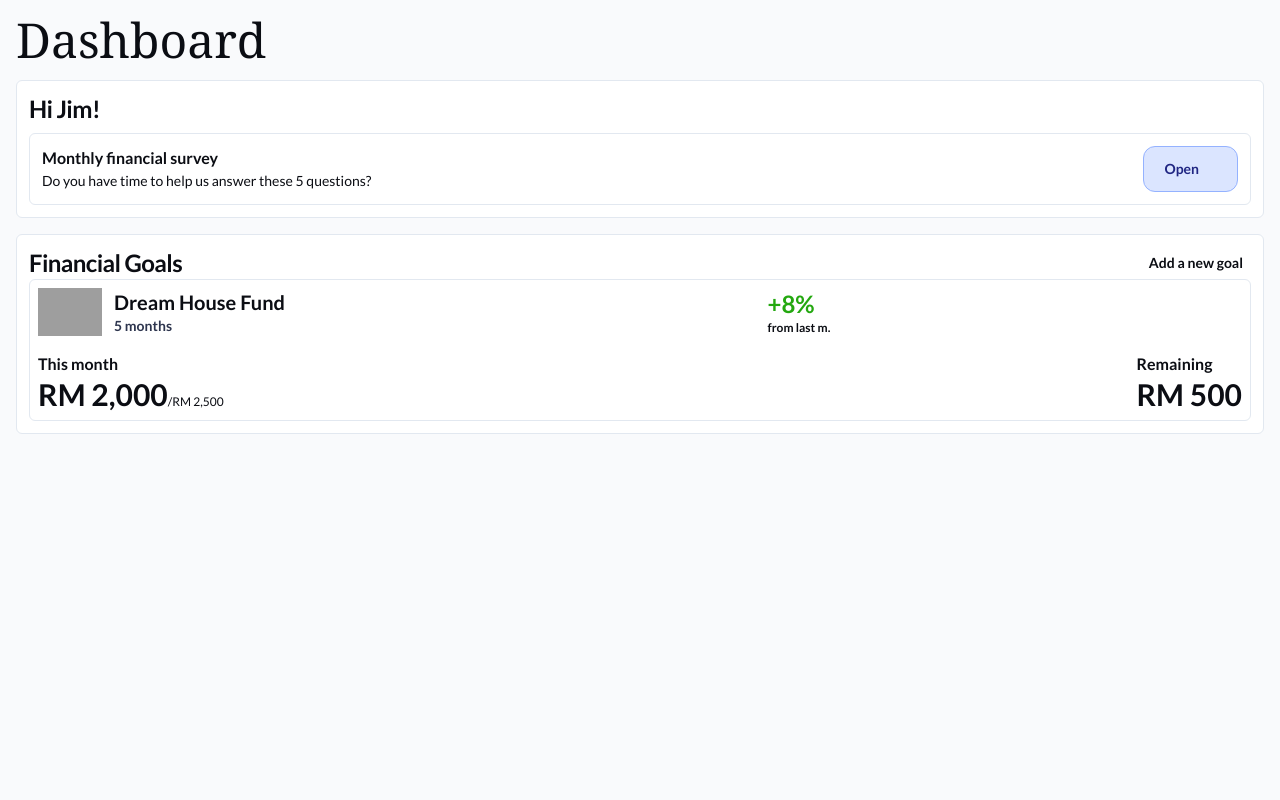
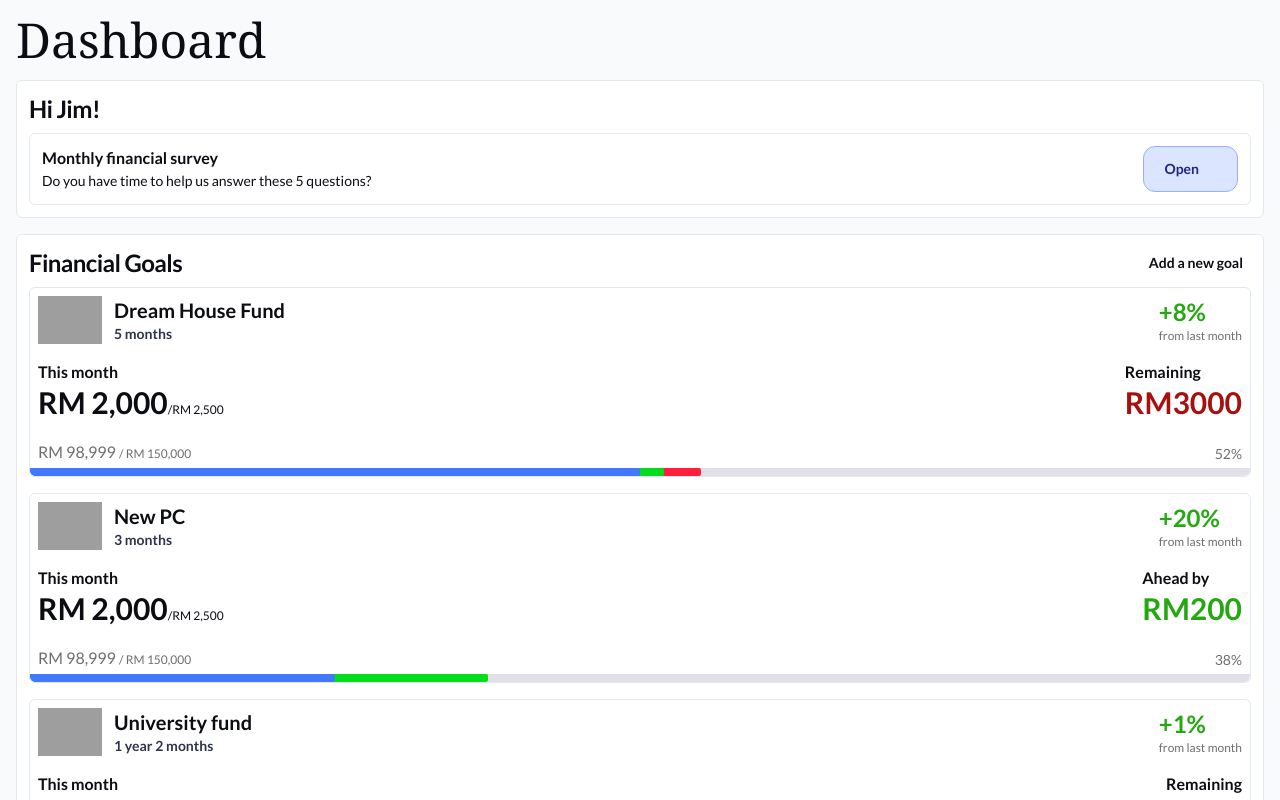
Before and after one commit to edmundlzen/ai-fin-web, a Next.js app: page /dashboard in a window 1280 px wide. Built offline with nearby package versions, Linux system fonts and the light colour scheme; grey boxes are pictures that could not be loaded; some icons are missing; a web font is replaced by a local one; what tailwindcss-hero-patterns would draw is missing.

Commit message:
Add external image source and update styles***
***Update color palette and add positive feedback styles

```diff
--- a/next.config.js
+++ b/next.config.js
@@ -23,6 +23,10 @@ const config = {
         protocol: "https",
         hostname: "em-content.zobj.net",
       },
+      {
+        protocol: "https",
+        hostname: "picsum.photos",
+      },
     ],
   },
 };
--- a/src/pages/dashboard.tsx
+++ b/src/pages/dashboard.tsx
@@ -1,9 +1,10 @@
 import { Box, Emoji } from "~/components";
 import { Icon } from "@iconify-icon/react";
+import { useEffect, useState } from "react";
 
 export default function Dashboard() {
   return (
-    <main className="bg-background flex h-screen flex-col justify-start gap-y-4 overflow-y-scroll p-4 first-letter:items-center">
+    <main className="flex h-screen flex-col justify-start gap-y-4 overflow-y-scroll bg-background p-4 first-letter:items-center">
       <div className="w-full">
         <h1 className="font-serif text-5xl">Dashboard</h1>
       </div>
@@ -23,16 +24,84 @@ export default function Dashboard() {
             Add a new goal
           </button>
         </div>
+        <div className="mt-2 flex w-full flex-col items-start justify-center gap-y-4">
           <FinancialGoalCard
             title="Dream House Fund"
             emoji="house"
             estimatedDate="5 months"
             percentageGrowthFromLastMonth={8}
             currentMonthSavings={2000}
-          currentMonthGoal={2500}
-          targetAmount={150000}
-          oldSavedAmount={90000}
+            currentMonthGoal={5000}
+            targetAmount={100000}
+            oldSavedAmount={50000}
           />
+          <FinancialGoalCard
+            title="New PC"
+            emoji="laptop"
+            estimatedDate="3 months"
+            percentageGrowthFromLastMonth={20}
+            currentMonthSavings={1000}
+            currentMonthGoal={800}
+            targetAmount={8000}
+            oldSavedAmount={2000}
+          />
+          <FinancialGoalCard
+            title="University fund"
+            emoji="graduation-cap"
+            estimatedDate="1 year 2 months"
+            percentageGrowthFromLastMonth={1}
+            currentMonthSavings={500}
+            currentMonthGoal={500}
+            targetAmount={100000}
+            oldSavedAmount={100000 - 500}
+          />
+        </div>
+      </Box>
+      <Box className="flex h-fit w-full flex-col items-center p-3">
+        <h2 className="w-full text-xl font-bold tracking-tight">
+          Total saved this month
+        </h2>
+        <div className="flex w-full items-baseline">
+          <h3 className="mt-1 text-4xl font-bold">RM 2,405</h3>
+          <div className="ml-4 flex items-center justify-center gap-x-1 rounded-xl border border-positive-border bg-positive-background p-[0.1rem] px-1 text-xs font-bold text-positive">
+            <Icon icon="ant-design:rise-outlined" className="text-positive" />
+            25%
+          </div>
+          <div className="ml-2 text-xs text-tertiary-text">from last month</div>
+        </div>
+        <div className="mt-2">
+          <CircleProgressBar percentage={90} amount="RM 2,500" />
+        </div>
+        <div className="mt-4 flex items-center gap-x-4">
+          <div className="flex items-center text-sm text-tertiary-text">
+            <div className="mr-1 h-4 w-4 rounded-md bg-[#3e48d0]" />
+            Current saved
+            <span className="ml-2 font-bold text-tertiary-text">67%</span>
+          </div>
+          <div className="flex items-center text-sm text-tertiary-text">
+            <div className="mr-1 h-4 w-4 rounded-md bg-[#d9d9d9]" />
+            Remaining
+            <span className="ml-2 font-bold text-tertiary-text">33%</span>
+          </div>
+        </div>
+      </Box>
+      <Box className="min-h-1/5 flex h-fit w-full flex-col items-center p-3">
+        <h2 className="w-full text-2xl font-bold tracking-tight">
+          Recommended for you
+        </h2>
+        <Box className="mt-2 grid h-24 w-full grid-cols-3 gap-2 overflow-hidden">
+          <img
+            src="https://picsum.photos/500/300"
+            alt="Random image"
+            className="col-span-1 h-full w-full object-cover"
+          />
+          <div className="col-span-2 flex items-center justify-start">
+            <p className="line-clamp-3 w-full text-pretty">
+              Lorem ipsum dolor sit consectetur adipiscing elit. Nulla nec
+              fringilla odio. Nulla facilisi. Nulla facilisi. Nulla facilisi.
+            </p>
+          </div>
+        </Box>
       </Box>
     </main>
   );
@@ -82,18 +151,19 @@ function FinancialGoalCard({
   oldSavedAmount: number;
 }) {
   return (
-    <Box className="flex w-full flex-col items-center justify-start p-2">
+    <Box className="flex w-full flex-col items-center justify-start">
+      <div className="flex w-full flex-col items-center justify-start p-2">
         <div className="flex h-12 w-full items-center">
           <Emoji name={emoji} className="h-full" />
           <div className="ml-3 mr-2 min-w-0 flex-grow">
             <h3 className="overflow-hidden text-ellipsis whitespace-nowrap text-xl font-bold">
               {title}
             </h3>
-          <h4 className="text-secondary-text text-sm font-semibold">
+            <h4 className="text-sm font-semibold text-secondary-text">
               {estimatedDate}
             </h4>
           </div>
-        <div className="w-fit flex-1">
+          <div className="w-fit">
             <h3
               className={
                 "text-2xl font-bold" +
@@ -106,8 +176,8 @@ function FinancialGoalCard({
               {percentageGrowthFromLastMonth > 0 ? "+" : "-"}
               {percentageGrowthFromLastMonth}%
             </h3>
-          <h4 className="whitespace-nowrap text-xs font-semibold">
-            from last m.
+            <h4 className="whitespace-nowrap text-xs text-tertiary-text">
+              from last month
             </h4>
           </div>
         </div>
@@ -119,10 +189,179 @@ function FinancialGoalCard({
             </h3>
           </div>
           <div className="ml-4">
-          <h4 className="font-semibold">Remaining</h4>
-          <h3 className="text-3xl font-bold">RM 500</h3>
+            <h4 className="font-semibold">
+              {currentMonthSavings - currentMonthGoal > 0
+                ? "Ahead by"
+                : "Remaining"}
+            </h4>
+            <h3
+              className={
+                "text-3xl font-bold" +
+                " " +
+                (currentMonthSavings - currentMonthGoal === 0
+                  ? "text-tertiary-text"
+                  : currentMonthSavings - currentMonthGoal > 0
+                    ? "text-positive"
+                    : "text-negative")
+              }
+            >
+              {(currentMonthSavings - currentMonthGoal !== 0 ? "RM" : "-") +
+                (currentMonthSavings - currentMonthGoal
+                  ? Math.abs(currentMonthSavings - currentMonthGoal)
+                  : "")}
+            </h3>
           </div>
+        </div>
+      </div>
+      <div className="mt-3 flex w-full items-end justify-between px-2">
+        <div className="font-medium text-tertiary-text">
+          RM 98,999{" "}
+          <span className="text-xs font-normal text-tertiary-text">
+            / RM 150,000
+          </span>
+        </div>
+        <div className="text-sm font-medium text-tertiary-text">
+          {Math.round(
+            ((oldSavedAmount + currentMonthSavings) / targetAmount) * 100,
+          )}
+          %
+        </div>
+      </div>
+      <div className="relative mt-1 h-2 w-full overflow-hidden rounded-b-md bg-[#e1e0e9]">
+        <div
+          className="absolute left-0 top-0 h-2 rounded-r-sm bg-[#ff1f3d]"
+          style={{
+            width: `${((oldSavedAmount + currentMonthGoal) / targetAmount) * 100}%`,
+          }}
+        />
+        <div
+          className="absolute left-0 top-0 h-2 rounded-r-sm bg-[#02de1b]"
+          style={{
+            width: `${((oldSavedAmount + currentMonthSavings) / targetAmount) * 100}%`,
+          }}
+        />
+        <div
+          className="absolute left-0 top-0 h-2 rounded-r-sm bg-[#4277ff]"
+          style={{
+            width: `${(oldSavedAmount / targetAmount) * 100}%`,
+          }}
+        />
       </div>
     </Box>
   );
 }
+
+function CircleProgressBar({
+  percentage,
+  amount,
+}: {
+  percentage: number;
+  amount: string;
+}) {
+  const circleRadius = 50;
+  const totalSpace = 0.2;
+  const circleCircumference = 2 * Math.PI * circleRadius;
+  const maxCircleCircumference = circleCircumference * 0.75;
+  const [displayedPercentage, setDisplayedPercentage] = useState(0);
+  const delay = 0.5;
+
+  useEffect(() => {
+    setTimeout(() => {
+      setDisplayedPercentage(percentage);
+    }, delay * 1000);
+  }, [percentage]);
+
+  return (
+    <div className="relative">
+      <svg
+        className="loader-svg"
+        width="280"
+        height="280"
+        viewBox="0 0 130 130"
+      >
+        {displayedPercentage < 50 && (
+          <>
+            <circle
+              className="loader primary"
+              cx="65"
+              cy="65"
+              r={circleRadius}
+              style={{
+                strokeDasharray:
+                  (displayedPercentage * maxCircleCircumference) / 100 -
+                  ((totalSpace / 2) *
+                    maxCircleCircumference *
+                    (100 - displayedPercentage)) /
+                    100 +
+                  ", " +
+                  circleCircumference,
+                transform: "rotate(135deg)",
+              }}
+            />
+            <circle
+              className="loader grey"
+              cx="65"
+              cy="65"
+              r={circleRadius}
+              style={{
+                strokeDasharray:
+                  maxCircleCircumference -
+                  (displayedPercentage * maxCircleCircumference) / 100 -
+                  ((totalSpace / 2) *
+                    maxCircleCircumference *
+                    displayedPercentage) /
+                    100 +
+                  ", " +
+                  circleCircumference,
+                transform: `scaleX(-1) rotate(135deg)`,
+              }}
+            />
+          </>
+        )}
+        {displayedPercentage > 50 && (
+          <>
+            <circle
+              className="loader grey"
+              cx="65"
+              cy="65"
+              r={circleRadius}
+              style={{
+                strokeDasharray:
+                  maxCircleCircumference -
+                  (displayedPercentage * maxCircleCircumference) / 100 -
+                  ((totalSpace / 2) *
+                    maxCircleCircumference *
+                    displayedPercentage) /
+                    100 +
+                  ", " +
+                  circleCircumference,
+                transform: `scaleX(-1) rotate(135deg)`,
+              }}
+            />
+            <circle
+              className="loader primary"
+              cx="65"
+              cy="65"
+              r={circleRadius}
+              style={{
+                strokeDasharray:
+                  (displayedPercentage * maxCircleCircumference) / 100 -
+                  ((totalSpace / 2) *
+                    maxCircleCircumference *
+                    (100 - displayedPercentage)) /
+                    100 +
+                  ", " +
+                  circleCircumference,
+                transform: "rotate(135deg)",
+              }}
+            />
+          </>
+        )}
+      </svg>
+      <div className="absolute -top-2 left-0 flex h-full w-full flex-col items-center justify-center text-lg font-bold">
+        Monthly goal
+        <span className="text-3xl">{amount}</span>
+      </div>
+    </div>
+  );
+}
--- a/src/styles/globals.css
+++ b/src/styles/globals.css
@@ -14,3 +14,19 @@ input[type="number"] {
 * {
   color: #0b0d13;
 }
+
+svg {
+  margin: 15px;
+}
+
+.loader {
+  stroke: #3e48d0;
+  stroke-width: 18;
+  transform-origin: center;
+  fill: transparent;
+  stroke-linecap: round;
+  transition: all 0.5s ease;
+}
+.loader.grey {
+  stroke: #c1c1c1;
+}
--- a/tailwind.config.ts
+++ b/tailwind.config.ts
@@ -15,7 +15,10 @@ export default {
         tertiary: "hsla(223, 100%, 93%, 1)",
         background: "#f9fafc",
         "secondary-text": "#2D354E",
+        "tertiary-text": "#6E6E6E",
         positive: "#24A810",
+        "positive-background": "#E3FEF2",
+        "positive-border": "#95E4C0",
         negative: "#A81010",
       },
     },
```
Lines whose indentation alone changed are shown as unchanged.
